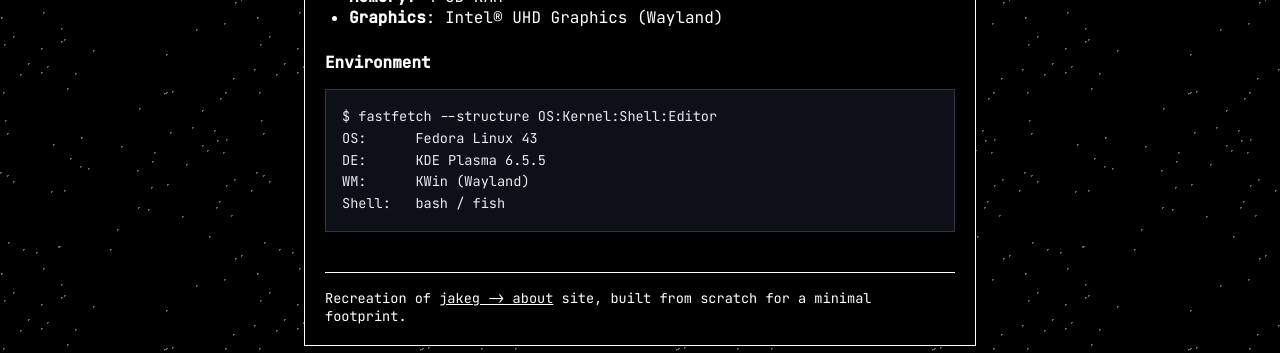
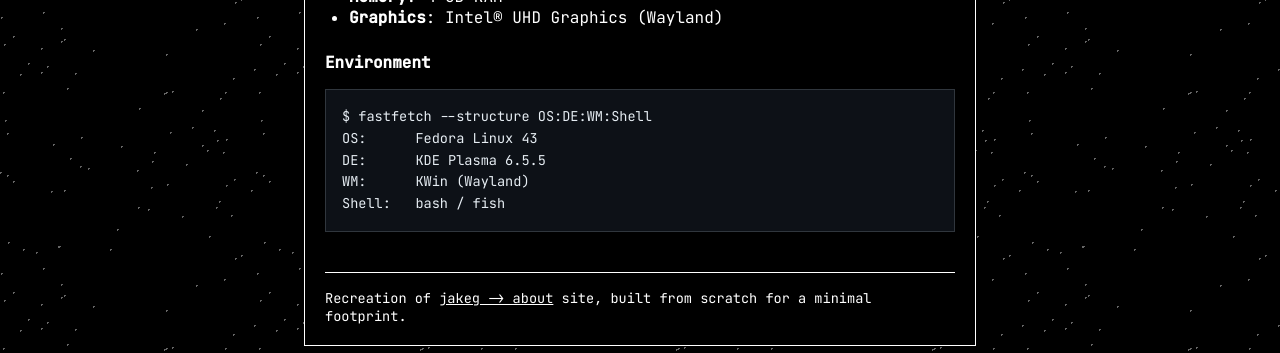
Before and after one commit to Harshyadv/HYDV, a Jekyll site: the page built from index.md, in a window 1280 px wide. Shown: the part 1168-1521 px from the top of the page. Built offline with Jekyll 4.4.1, drawn with Linux system fonts in a browser that asks for light colours.

Commit message:
Update index.md

````diff
--- a/index.md
+++ b/index.md
@@ -49,7 +49,7 @@
 
 **Environment**
 ```text
-$ fastfetch --structure OS:Kernel:Shell:Editor
+$ fastfetch --structure OS:DE:WM:Shell
 OS:      Fedora Linux 43
 DE:      KDE Plasma 6.5.5
 WM:      KWin (Wayland)
````
